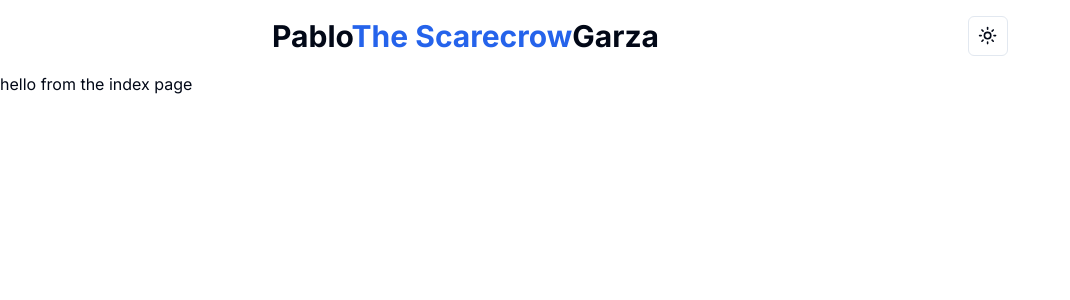
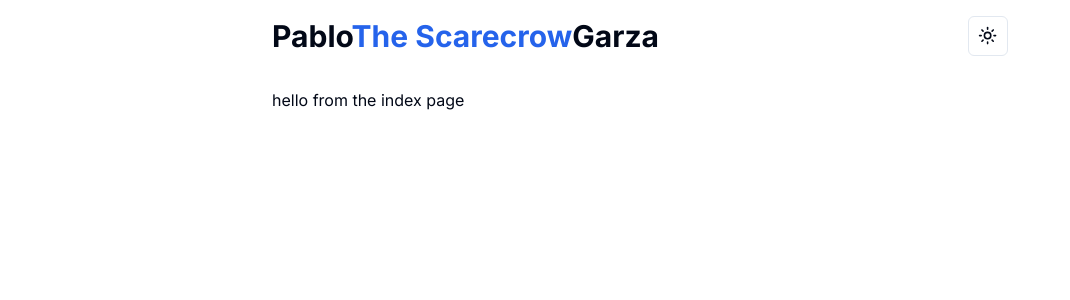
Before and after one commit to Pgarza-dev/nextjs-blog, a Next.js app: page / in a window 1280 px wide. Shown: the top 300 px of the page, without its empty margins (0-1070 px from the left). Built offline with nearby package versions, Linux system fonts and the light colour scheme.

Commit message:
Add Navbar component and update layout in app/layout.tsx

```diff
--- a/app/layout.tsx
+++ b/app/layout.tsx
@@ -2,6 +2,7 @@
 import { Inter } from "next/font/google";
 import "./globals.css";
 import { ThemeProvider } from "./components/theme-provider";
+import Navbar from "./components/Navbar";
 
 const inter = Inter({ subsets: ["latin"] });
 
@@ -25,7 +26,8 @@
             disableTransitionOnChange
           >
 
-        {children}
+      <Navbar />
+        <main className="max-w-3xl mx-auto p-4">{children}</main>
         </ThemeProvider>
         </body>
     </html>
--- a/app/page.tsx
+++ b/app/page.tsx
@@ -1,10 +1,7 @@
-import Image from "next/image";
-import Navbar from "./components/Navbar";
 
 export default function Home() {
   return (
     <div>
-      <Navbar />
       <h1>hello from the index page</h1>
     </div>
   );
```
